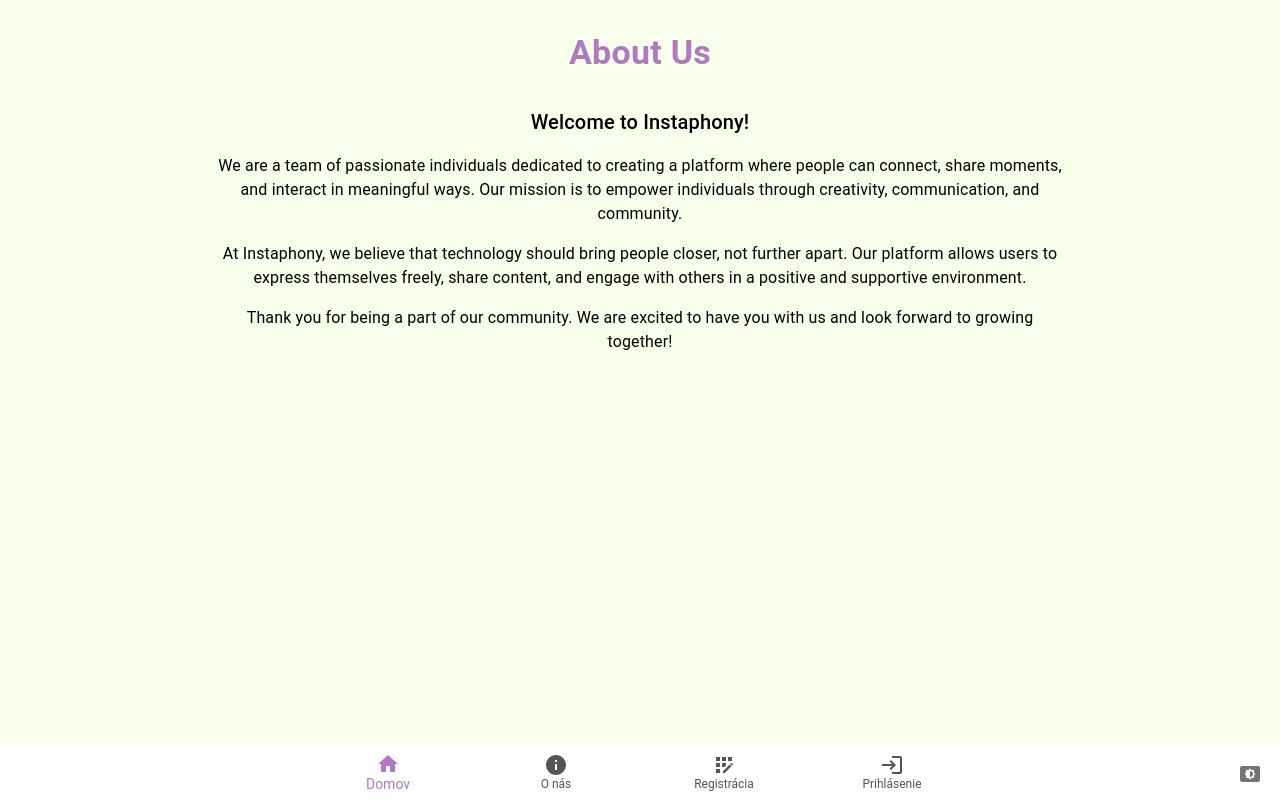
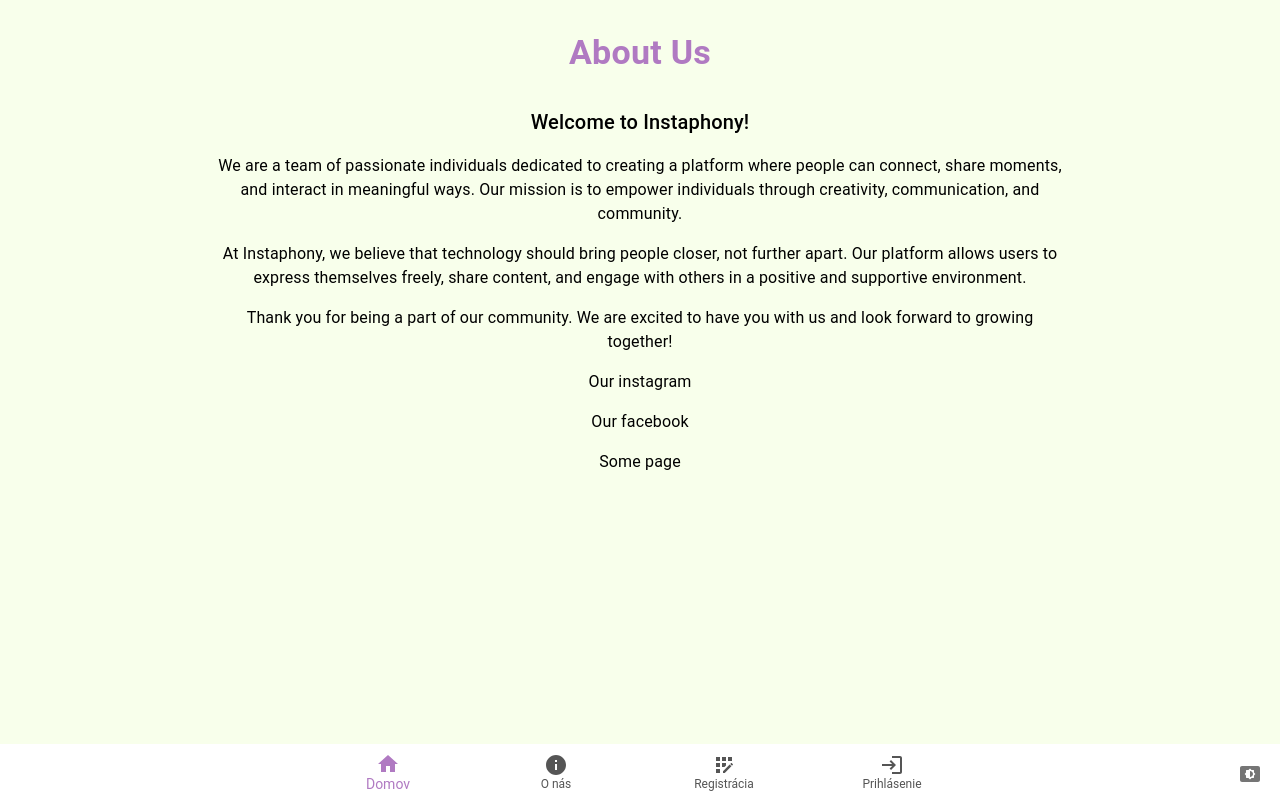
Before and after one commit to MartyrUkvarius502/Instaphony2.0, a Next.js app: page /o-nas in a window 1280 px wide. Built offline with nearby package versions, Linux system fonts and the light colour scheme; no server answers.

Commit message:
links to social media

```diff
--- a/src/app/(public)/gdpr/page.tsx
+++ b/src/app/(public)/gdpr/page.tsx
@@ -1,7 +1,4 @@
 // src/app/(public)/gdpr/page.tsx
-
-import Typography from "@mui/material/Typography";
-import Container from "@mui/material/Container";
 
 import GDPRView from "@/sections/GDPRView";
 
--- a/src/sections/AboutUsView.tsx
+++ b/src/sections/AboutUsView.tsx
@@ -3,6 +3,8 @@
 
 import { Container, Typography, Box } from "@mui/material";
 import { styled } from "@mui/material/styles";
+import Link from 'next/link';
+
 
 
 // Custom Header Styling
@@ -33,6 +35,15 @@
           <Typography variant="body1" paragraph>
             Thank you for being a part of our community. We are excited to have you with us and look forward to growing together!
           </Typography>
+          <Link href="https://www.instagram.com/">
+            <p>Our instagram</p>
+          </Link>
+          <Link href="https://sk-sk.facebook.com/login/?next=https%3A%2F%2Fsk-sk.facebook.com%2F">
+            <p>Our facebook</p>
+          </Link>
+          <Link href="/">
+            <p>Some page</p>
+          </Link>
         </Box>
       </Container>
     );
```
